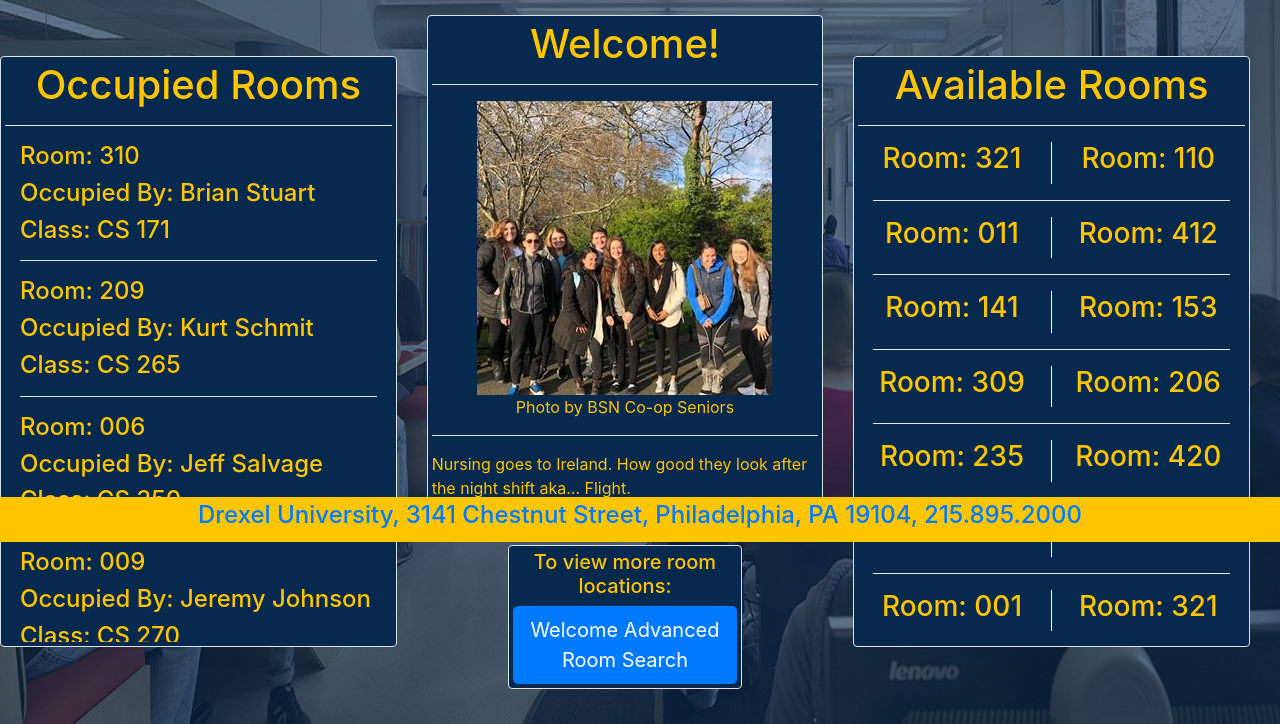
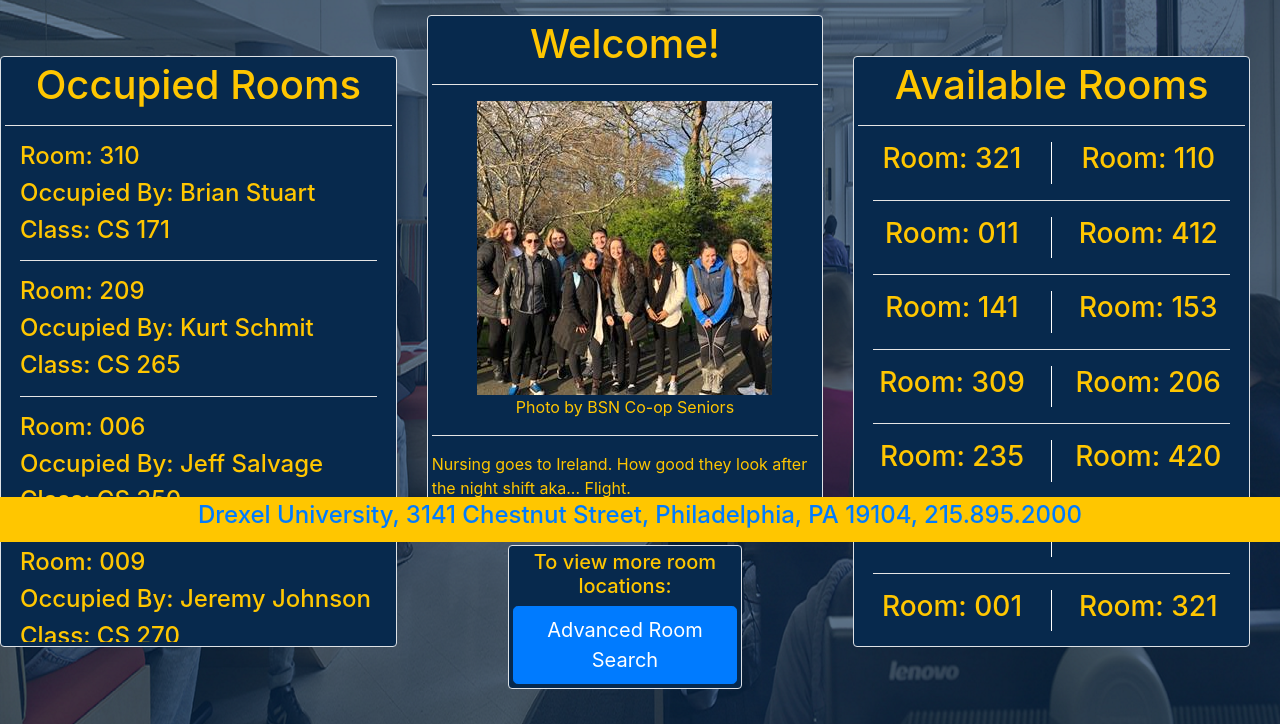
Before and after one commit to das446/iCommons, a Django app: page / in a window 1280 px wide. Shown: the part 258-982 px from the top of the page. Run offline with Django 3.2, Linux system fonts and the light colour scheme; parts of the project's set-up code (start-up, migrations or seed data) failed here and were passed over; some libraries are stand-ins or nearby versions.

Commit message:
removed testing thing from home.html

```diff
--- a/iCommons/templates/home.html
+++ b/iCommons/templates/home.html
@@ -47,7 +47,7 @@
             <h5 class="text-center">To view more room locations: </h5>
             <div class="container">
               <div class="row justify-content-md-left">
-                <a href="{% url 'rooms:view_available' %}" class="btn btn-primary btn-lg btn-block"> Welcome {{ request.user.username }}  Advanced Room Search  </a>
+                <a href="{% url 'rooms:view_available' %}" class="btn btn-primary btn-lg btn-block"> Advanced Room Search  </a>
               </div>
             </div>
           </div>
```
